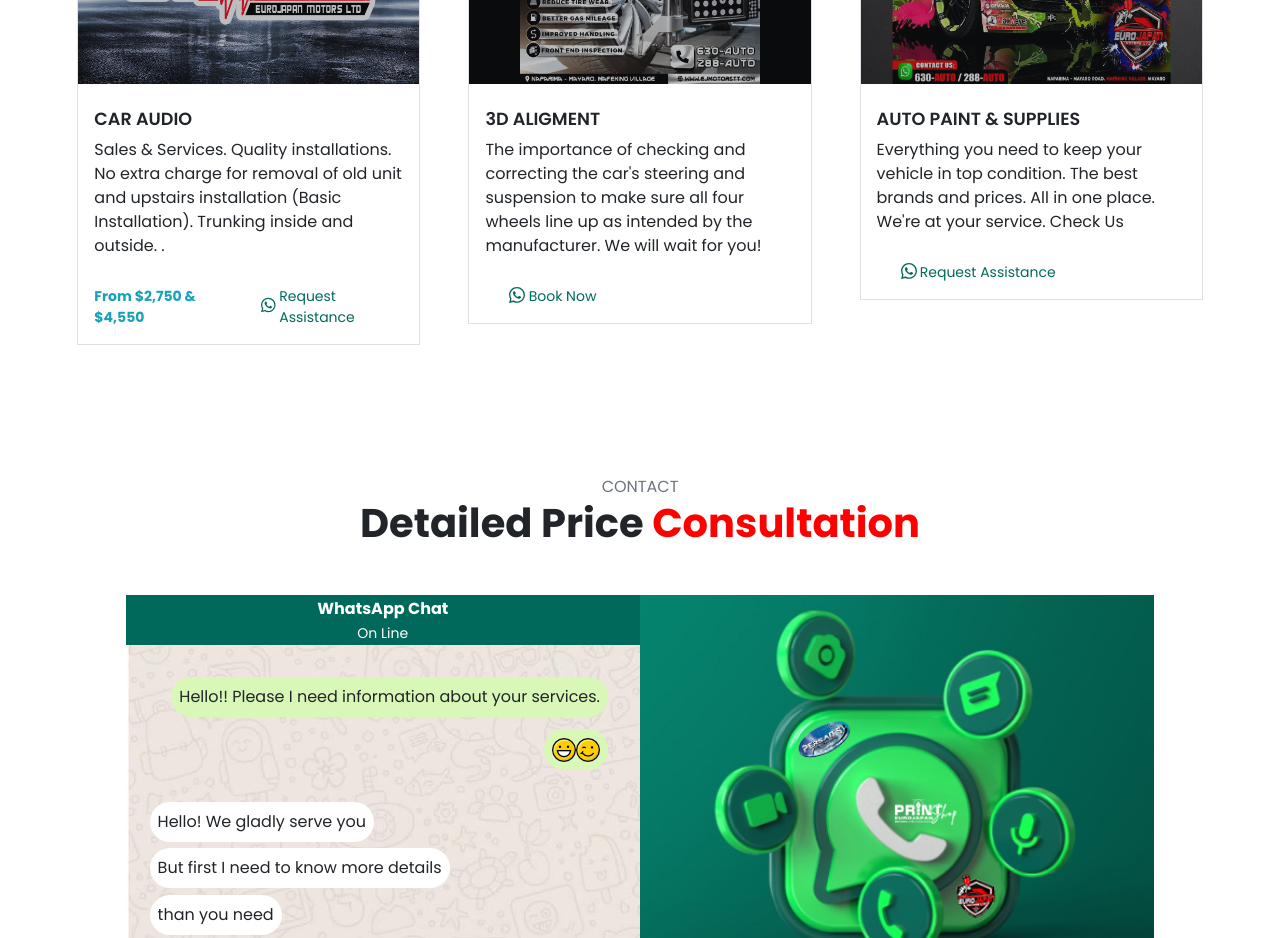
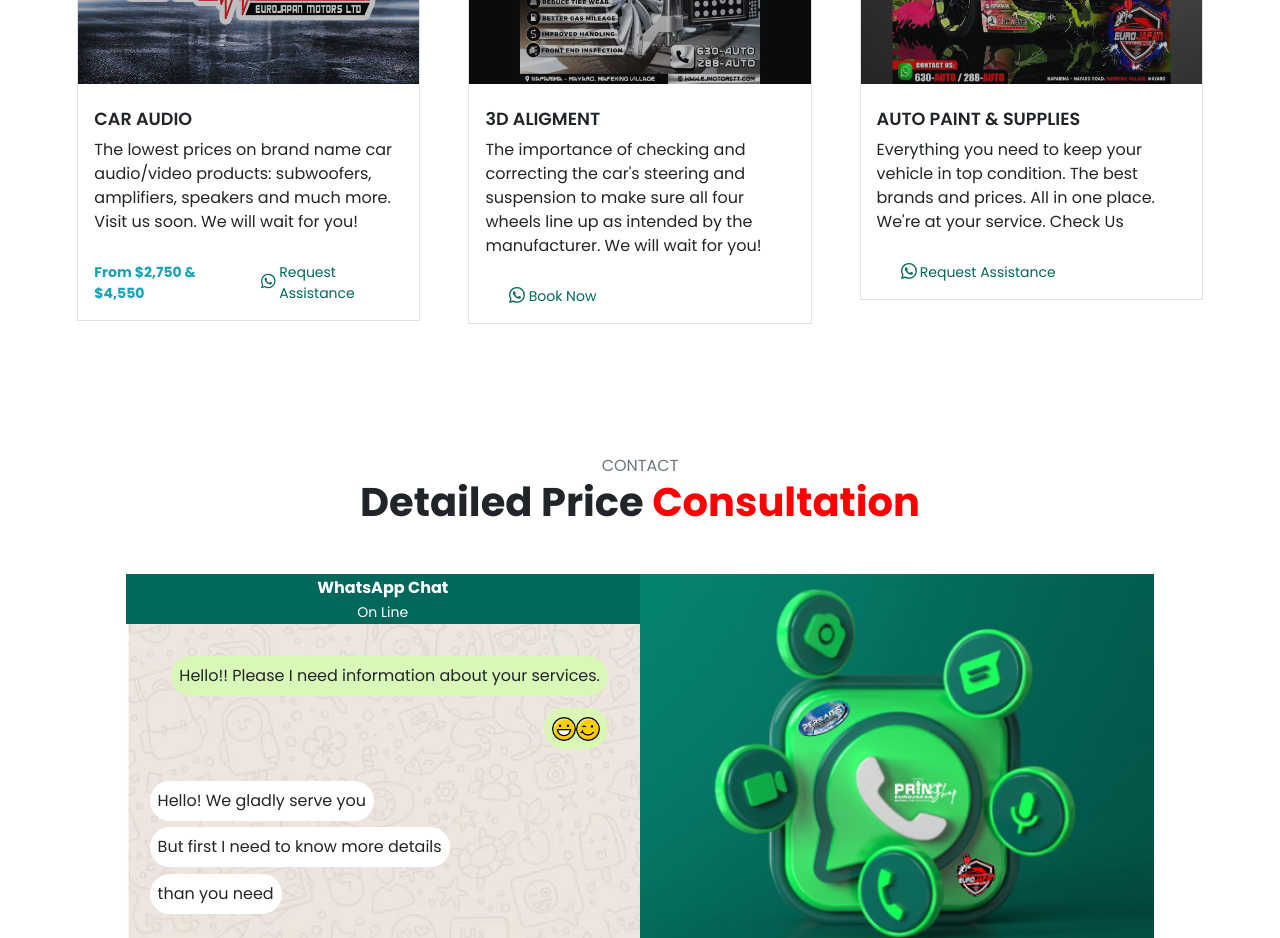
Before and after one commit to EJ-Graphics/PortfolioJobs, a plain HTML site: page index.html in a window 1280 px wide. Shown: the part 6600-7538 px from the top of the page. Drawn offline with nearby package versions, Linux system fonts and the light colour scheme.

Commit message:
index.html

```diff
--- a/index.html
+++ b/index.html
@@ -624,8 +624,7 @@
         </div>
         <div class="px-3 pt-4 pb-3">
           <span href="#" class="d-inline-block"><h4 class="text-dark" style="font-weight: 600; font-size: 1.1rem;">CAR AUDIO</h4></span>
-          <p class="tex-secondary">Sales & Services. Quality installations. No extra charge for removal of old unit and upstairs installation (Basic Installation). Trunking inside and outside.
-.</p>
+          <p class="tex-secondary">The lowest prices on brand name car audio/video products: subwoofers, amplifiers, speakers and much more. Visit us soon. We will wait for you! </p>
           <div class="d-flex mt-4">
             <div class="d-flex align-items-center mr-4">
               <small class="mt-1" style="color: #17a2b8;"><b>From $2,750 & $4,550</b></small>
```
